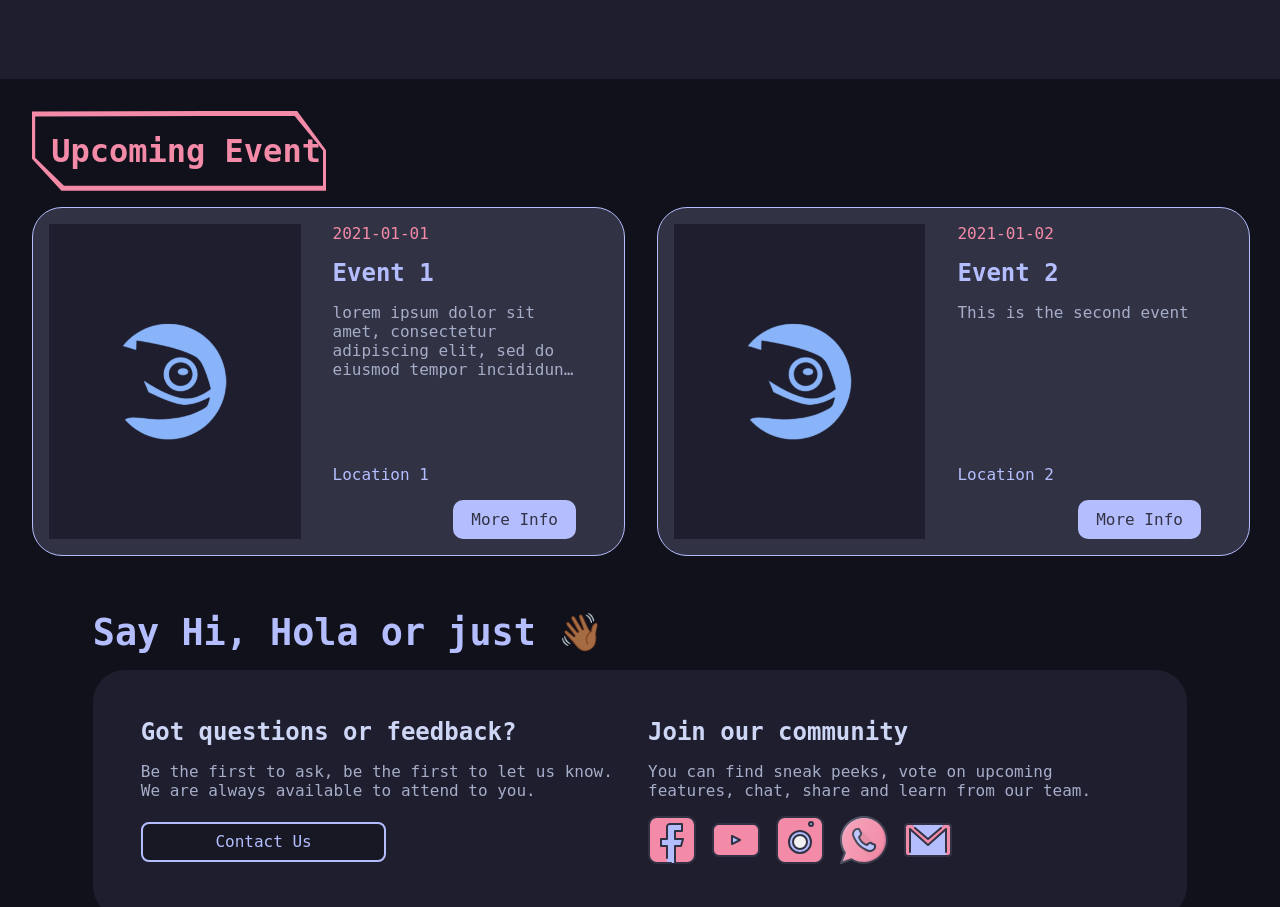
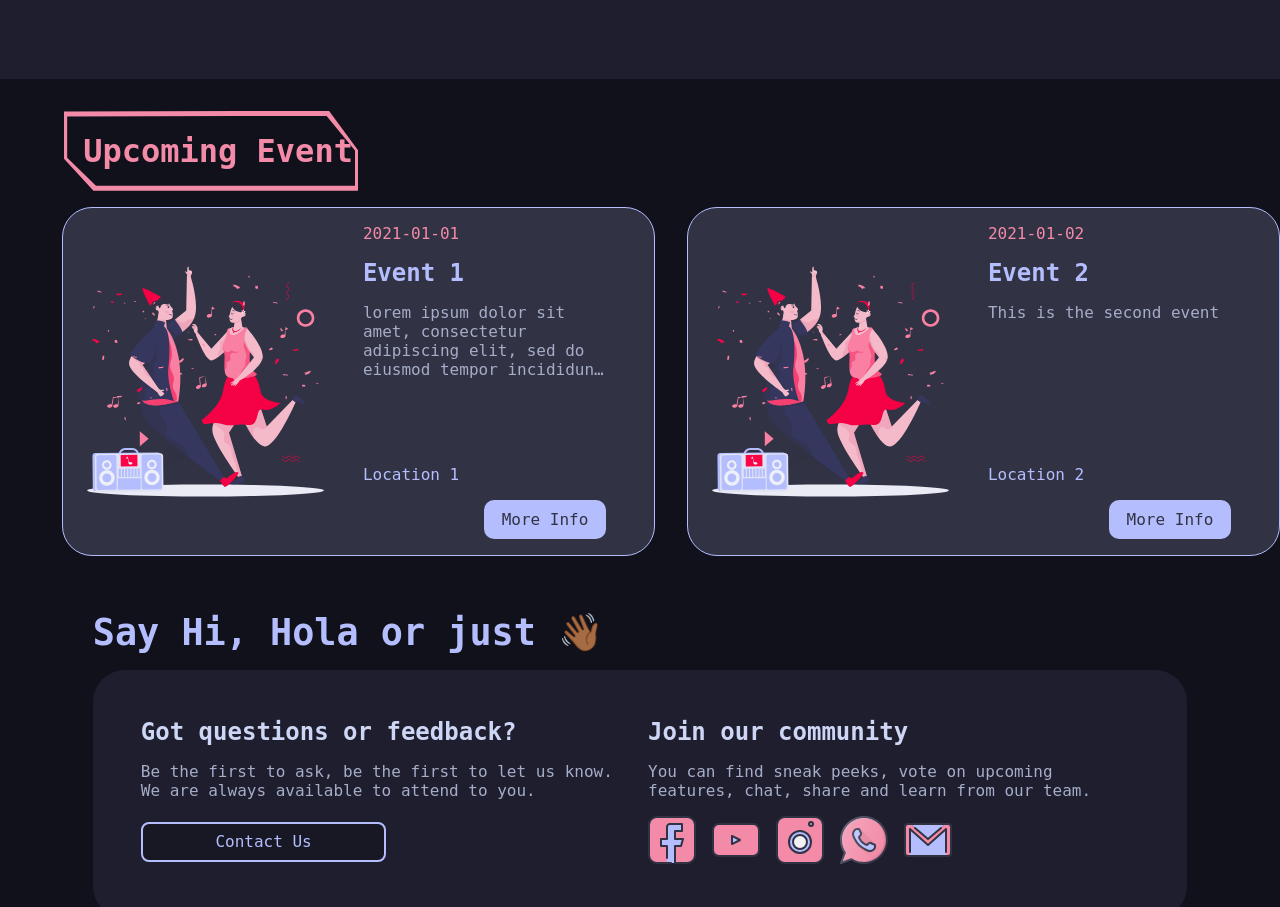
Before and after one commit to RTRA12/RTRA-official, an Angular app: page / in a window 1280 px wide. Shown: the part 1083-1990 px from the top of the page. Built offline with nearby package versions, Linux system fonts and the light colour scheme.

Commit message:
changed to illustrations

```diff
--- a/src/app/components/event-board/event-board.component.css
+++ b/src/app/components/event-board/event-board.component.css
@@ -13,6 +13,7 @@
 .fancyContainer {
     width: 23vw;
     height: 5rem;
+    margin-left: 2.5%;
     background-color: var(--accent2);
     clip-path: polygon(0% 1%, 90% 0%, 100% 50%, 100% 100%, 10% 100%, 0% 60%);
     display: flex;
@@ -43,4 +44,5 @@
     height: 80%;
     white-space: nowrap;
     padding-right: 2rem;
+    margin-left: 2.5%;
 }
--- a/src/app/components/event-card/event-card.component.css
+++ b/src/app/components/event-card/event-card.component.css
@@ -16,11 +16,6 @@
     object-fit: cover;
     transition: all 0.3s ease-in-out;
     transform: translate(0, 0);
-}
-
-:host:hover .eventImage {
-    transform: translate(-10%, -2%);
-    box-shadow: 16px 20px 30px -3px var(--background);
 }
 
 .eventDetails {
--- a/src/app/components/event-card/event-card.component.html
+++ b/src/app/components/event-card/event-card.component.html
@@ -1,4 +1,4 @@
-<img src="/suse.png" alt="OpenSUSE Chemeleon" class="eventImage">
+<img src="/event.svg" alt="Celebration Illustration" class="eventImage">
 <div class="eventDetails">
     <p class="eventDate">{{event.date}}</p>
     <h1 class="eventTitle">{{event.title}}</h1>
```
Also changed, not shown: public/event.svg (added).
